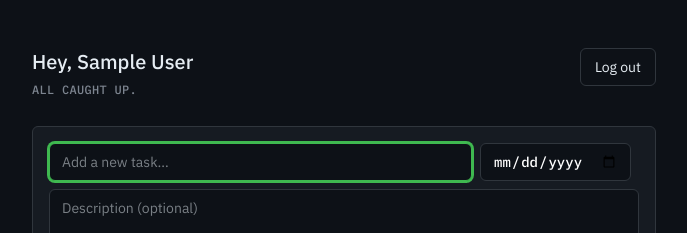
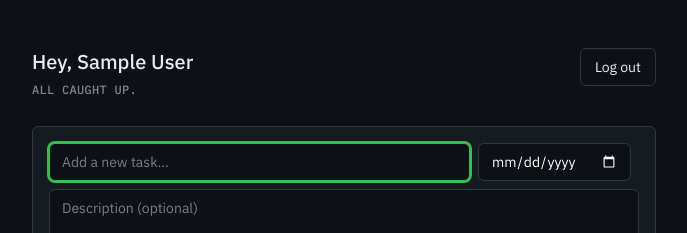
Before and after one commit to VenuMyakam/task-manager, a React app in the folder frontend/: page / in a window 1280 px wide. Shown: the top 233 px of the page, without its empty margins (296-983 px from the left). Built offline with nearby package versions, Linux system fonts and the light colour scheme; no server answers; sample sign-in values are in the browser's storage; the HTML template or start-up script is replaced by a standard one.

Commit message:
date bug updated

```diff
--- a/frontend/src/components/TaskForm.jsx
+++ b/frontend/src/components/TaskForm.jsx
@@ -43,7 +43,7 @@ export default function TaskForm({ onCreate }) {
           type="date"
           value={dueDate}
           onChange={(e) => setDueDate(e.target.value)}
-          className="border border-border rounded-md px-3 py-2 text-sm bg-paper text-white font-mono w-full
+          className="border border-border rounded-md px-3 py-2 text-sm bg-paper text-white w-full
                      focus:outline-none focus:ring-2 focus:ring-moss focus:border-moss"
         />
       </div>
--- a/frontend/src/index.css
+++ b/frontend/src/index.css
@@ -24,3 +24,11 @@ body {
   font-family: var(--font-body);
   background: var(--color-paper);
 }
+
+input[type="date"]::-webkit-datetime-edit {
+  color: white;
+}
+
+input[type="date"]::-webkit-calendar-picker-indicator {
+  filter: invert(1);
+}
```
